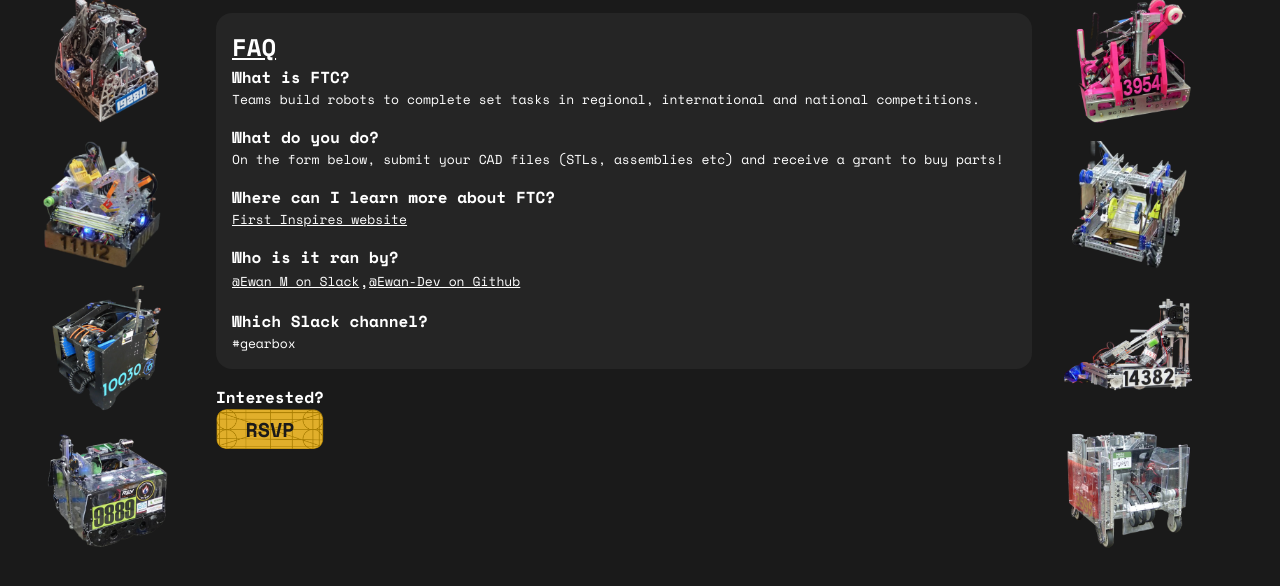
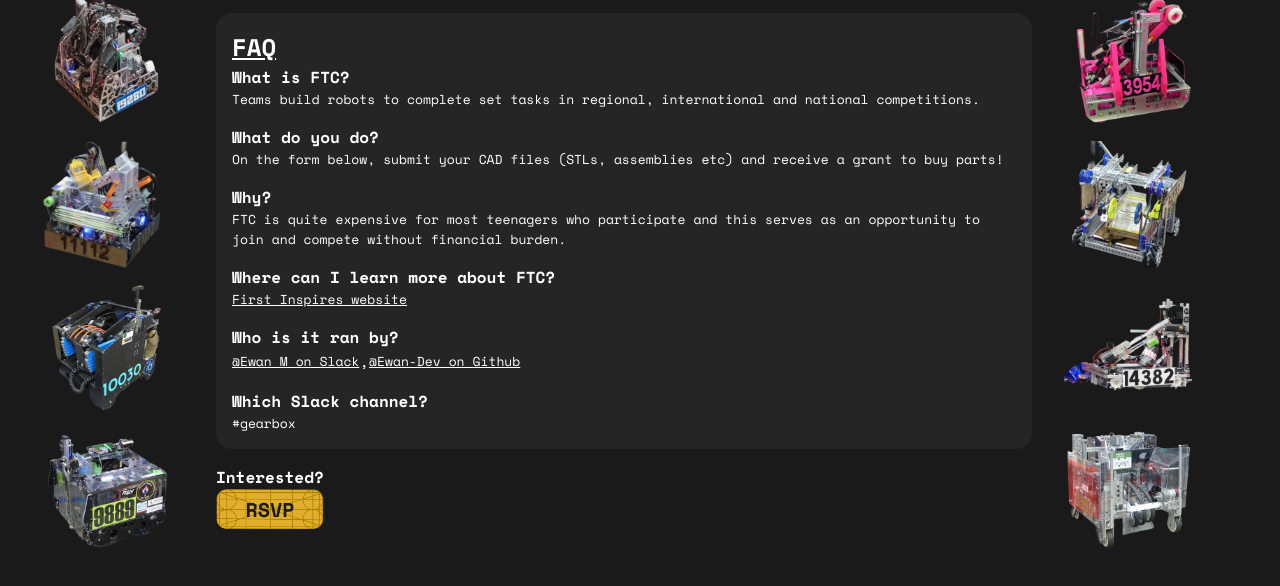
Before and after one commit to Ewan-Dev/gearbox, a plain HTML site: page index.html in a window 1280 px wide. Shown: the part 190-776 px from the top of the page. Drawn offline with nearby package versions, Linux system fonts and the light colour scheme.

Commit message:
feat(gitignore and FAQ): add a new question to FAQ and add gitignore - gitignore to ignore Supabase folder for hosting

```diff
--- a/index.html
+++ b/index.html
@@ -30,6 +30,10 @@
                 <p>On the form below, submit your CAD files (STLs, assemblies etc) and receive a grant to buy parts!</p>
                 </section>
                 <section class="q-a-container">
+                    <h3>Why?</h1>
+                    <p>FTC is quite expensive for most teenagers who participate and this serves as an opportunity to join and compete without financial burden.</p>
+                </section>
+                <section class="q-a-container">
                 <h3> Where can I learn more about FTC?</h1>
                 <a href="https://www.firstinspires.org/programs/ftc/">First Inspires website</a>
                 </section>
```
Also changed, not shown: 1 other file.
